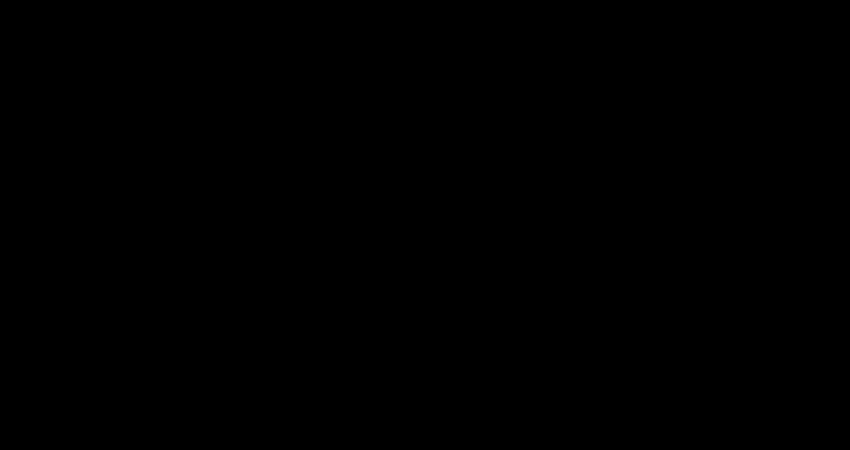
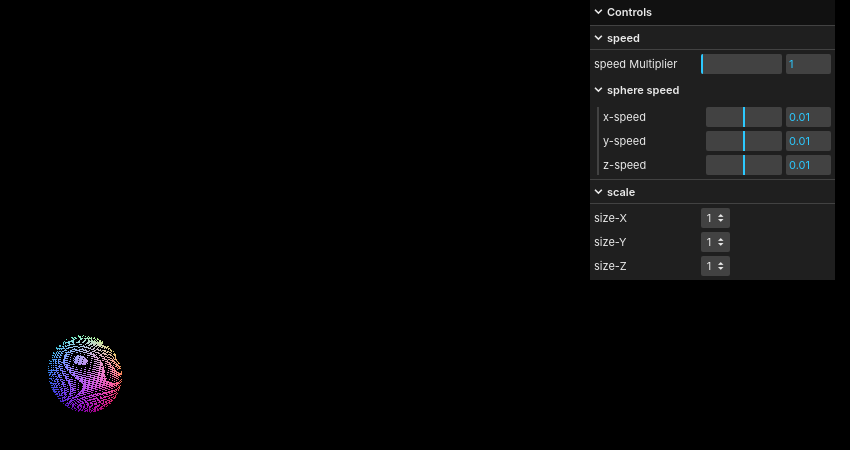
Before and after one commit to SheltonT200/three.js, a plain HTML site: page index.html in a window 1280 px wide. Shown: the whole page, without its empty margins (430-1280 px from the left). Drawn offline with nearby package versions, Linux system fonts and the light colour scheme.

Commit message:
Update index.html

```diff
--- a/index.html
+++ b/index.html
@@ -1,4 +1,3 @@
-<!DOCTYPE html>
 <html lang="en">
 	<head>
 		<meta charset="utf-8">
@@ -18,28 +17,64 @@
 	<body>
 		<script type="module">
 		import * as THREE from 'three';
-
+		import { GUI } from 'three/addons/libs/lil-gui.module.min.js';
 const scene = new THREE.Scene();
-const camera = new THREE.PerspectiveCamera( 75, window.innerWidth / window.innerHeight, 0.1, 1000 );
-
+const fov = 120;
+	const aspect = 2;
+	const near = 0.00001;
+	const far = 1e2;
+const camera = new THREE.PerspectiveCamera( fov, aspect, near, far );
 const renderer = new THREE.WebGLRenderer();
 renderer.setSize( window.innerWidth, window.innerHeight );
 document.body.appendChild( renderer.domElement );
+const group = new THREE.Group()
+const geometry = new THREE.SphereGeometry( 3, 64, 64 );
+geometry.drawRange={"start": 301,"count": Infinity}//{"start": 6000,"count": Infinity}
+const material = new THREE.MeshNormalMaterial({ })//color: 0x00FF00, specular: 0x0000FF, emissive:0xFFFF00})//MeshPhongMaterial( { color: 0x00FF00, specular: 0x0000FF, emissive:0xFFFF00, shini } );
+const s = new THREE.Mesh( geometry, material );
+group.add(s);
+scene.add( group );
+s.position.set( - 3 - 4, 3 + 2, 2 * 3 * - 2.2 );
+camera.position.set(5, 3, 5);
+console.log(s)
+function ChangeSpeed(){
+	console.log(Values)
+}
+function _sizeChangeX(){
+	s.scale.set(Values.Scale_X,s.scale.y,s.scale.z)
+}
+function _sizeChangeY(){
+	s.scale.set(s.scale.x,Values.Scale_Y,s.scale.z)
+}
+function _sizeChangeZ(){
+	s.scale.set(s.scale.x,s.scale.y,Values.Scale_Z)
+}
+const Values = {
+	'speed': 1,
+	'x': 0.01,
+	'y': 0.01,
+	'z': 0.01,
+	'Scale_X': 1,
+	'Scale_Y': 1,
+	'Scale_Z': 1
 
-const geometry = new THREE.SphereGeometry( 1.5, 100, 100 );
-const material = new THREE.MeshPhongMaterial( { color: 0x00ff00, emissive:0xffff00 } );
-const s = new THREE.Mesh( geometry, material );
-s.geometry.drawRange={"start": 699999,"count": Infinity}
-scene.add( s );
-camera.position.set(1, 1, 4);
-console.log(s)
-var times = 0;
+};
+const gui = new GUI();
+const folder = gui.addFolder('speed')
+folder.add(Values, 'speed', 0.5, 500, 0.5).name('speed Multiplier').onChange(ChangeSpeed)
+const folder1 = folder.addFolder('sphere speed')
+folder1.add(Values, 'x', -1, 1, 0.01).name('x-speed').onChange(ChangeSpeed)
+folder1.add(Values, 'y', -1, 1, 0.01).name('y-speed').onChange(ChangeSpeed)
+folder1.add(Values, 'z', -1, 1, 0.01).name('z-speed').onChange(ChangeSpeed)
+const folder2 = gui.addFolder( 'scale' );
+folder2.add(Values, 'Scale_X', [1,2,3]).name('size-X').onChange(_sizeChangeX)
+folder2.add(Values, 'Scale_Y', [1,2,3]).name('size-Y').onChange(_sizeChangeY)
+folder2.add(Values, 'Scale_Z', [1,2,3]).name('size-Z').onChange(_sizeChangeZ)
 function animate() {
 	requestAnimationFrame( animate );
-	times+=0.01
-	s.rotation.x += 0.01*times;
-	s.rotation.y += 0.01*times;
-
+	s.rotation.x += (Values.x*Values.speed);
+	s.rotation.y += (Values.y*Values.speed);
+	s.rotation.z += (Values.z*Values.speed);
 	renderer.render( scene, camera );
 }
 
```
